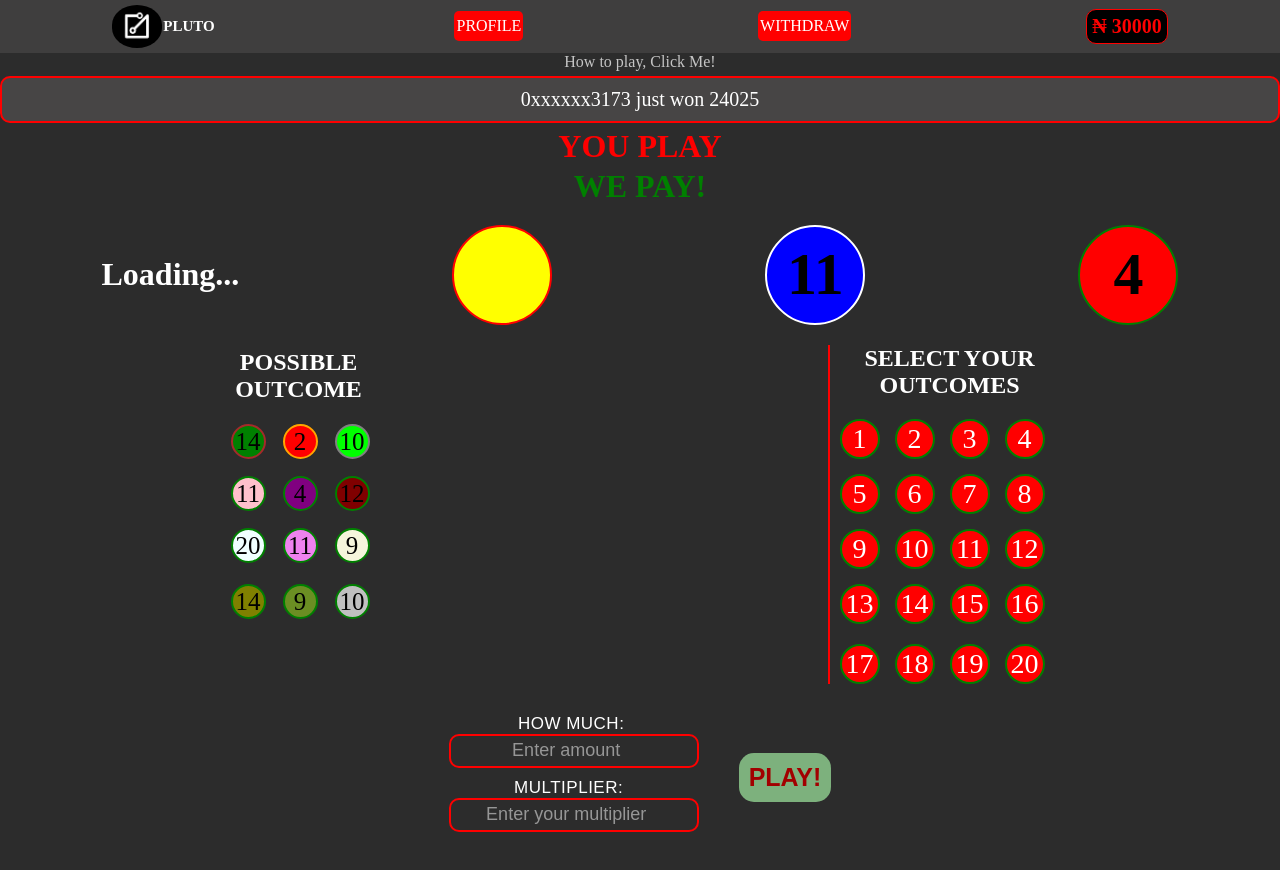
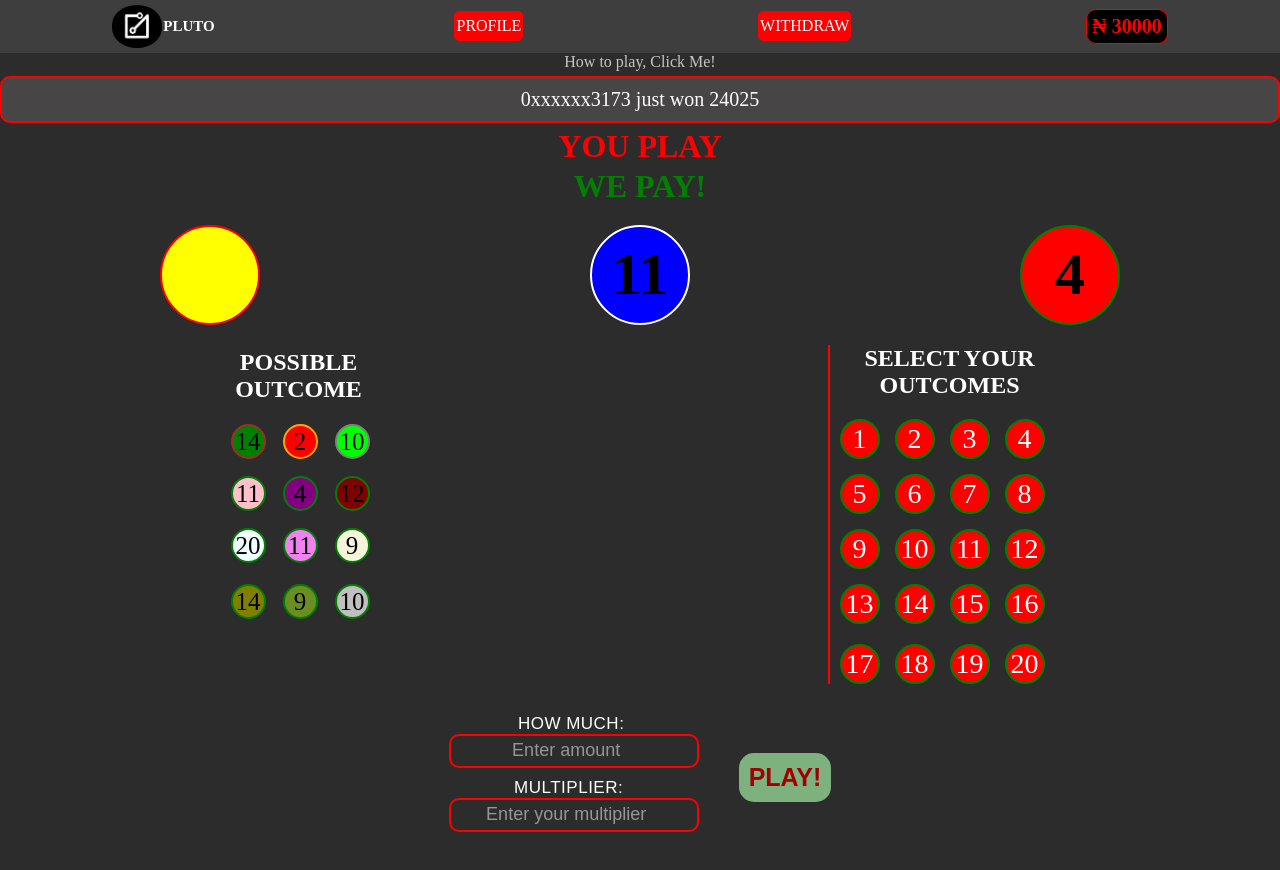
Before and after one commit to Dev-180Memes/Game, a React (Vite) app in the folder vite-project/: page / in a window 1280 px wide. Shown: the top 870 px of the page. Built offline with nearby package versions, Linux system fonts and the light colour scheme; no server answers; the database is empty; a web font is replaced by a local one.

Commit message:
further development

```diff
--- a/vite-project/src/components/js/Body.tsx
+++ b/vite-project/src/components/js/Body.tsx
@@ -1,35 +1,57 @@
 import React, { useEffect, useState } from 'react'
 import "../css/body.css"
-import  { Firestore, collection, doc }  from 'firebase/firestore'
+import { FirebaseApp } from 'firebase/app'
+import  { Firestore, collection, doc, getDocs }  from 'firebase/firestore'
 import { db } from '../Config/Firebase'
 
 
 const Body = () => {
   // for the balnace setting ///////////////////////
 
-  const [balance, setBalance] = useState(null)
-  const depositCollectionRef = collection(db, "users")
+  useEffect (() => {
+    const getMovieList = async () => {
+
+      try {
+        const data = await getDocs(depositCollectionRef);
+        const filteredData = data.docs.map((doc) => ({
+        ...doc.data(),
+        id: doc.id,
+      }))
+
+    } catch (err) {
+      console.error(err)
+    }
+    }
+
+    getMovieList();
+
+}, [])
+
+  // const [balance, setBalance] = useState(null)
+  // const depositCollectionRef = collection(db, "users")
+  // console.log(depositCollectionRef);
 
 
-  useEffect(() => {
 
-    const userId = "lbwOuoyKZ7bh86PL5nowEt4VPd12"
-    const balanceRef = depositCollectionRef.doc(userId);
+  // useEffect(() => {
 
-    console.log(balanceRef);
+  //   const userId = "lbwOuoyKZ7bh86PL5nowEt4VPd12"
+  //   const balanceRef = depositCollectionRef.doc(userId);
 
-    const unsubscribe = balanceRef.onSnapshot((doc) => {
-      if (doc.exists) {
-        setBalance(doc.data().balance);
-      }
-    });
+  //   console.log(balanceRef);
 
-    return () => {
-      // Unsubscribe when the component unmounts
-      unsubscribe();
-    };
+  //   const unsubscribe = balanceRef.onSnapshot((doc) => {
+  //     if (doc.exists) {
+  //       setBalance(doc.data().balance);
+  //     }
+  //   });
 
-  }, [])
+  //   return () => {
+  //     // Unsubscribe when the component unmounts
+  //     unsubscribe();
+  //   };
+
+  // }, [])
 
   //////////////////////////////////////////////////
 
@@ -101,8 +123,6 @@ const Body = () => {
         </div>
 
         <div className="numbers">
-
-          <h1>{balance !== null ? `$${balance}` : 'Loading...'}</h1>
 
           <div className="num1">
             <h1>{firstNumber}</h1>
```
Lines whose indentation alone changed are shown as unchanged.
